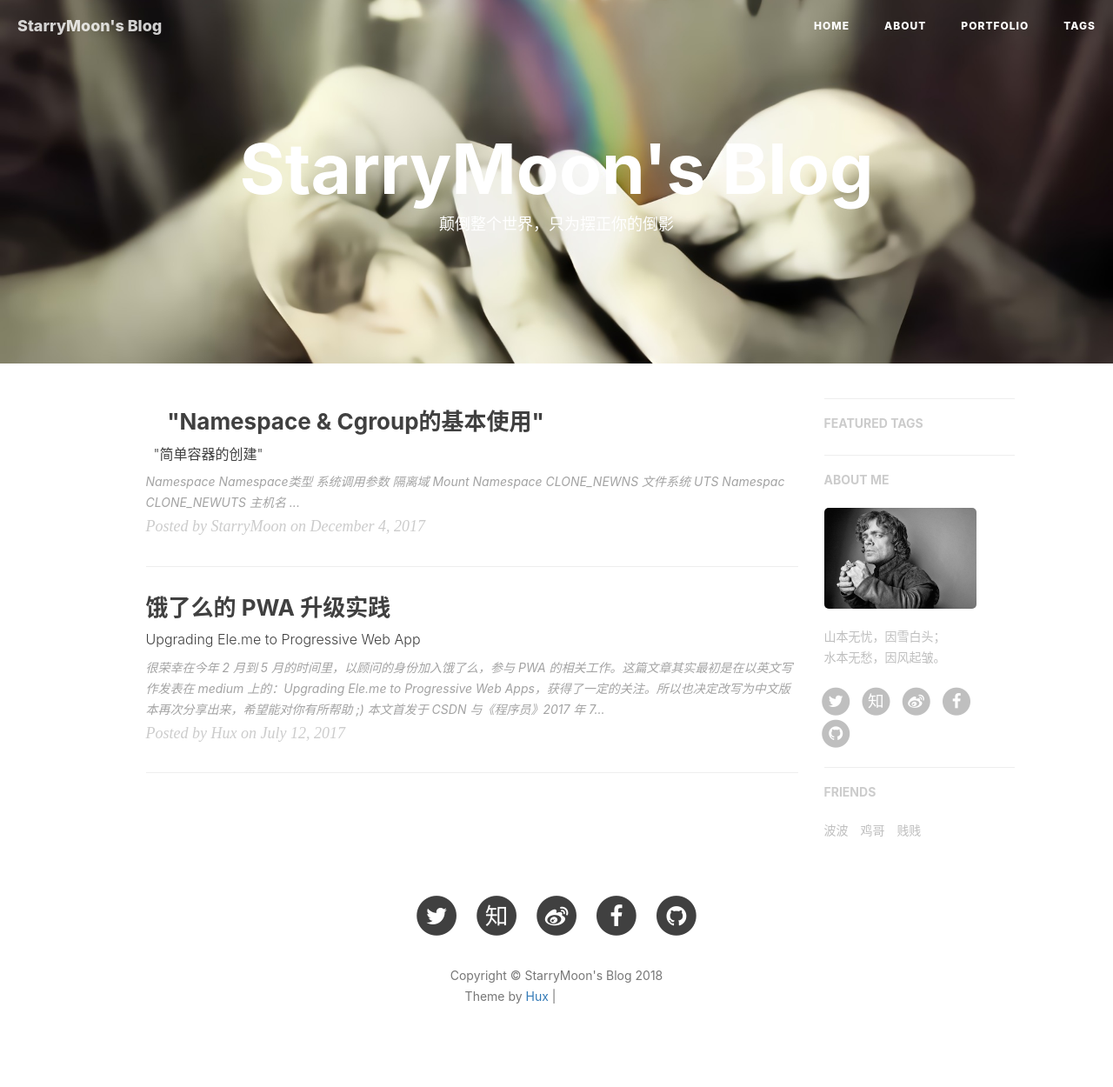
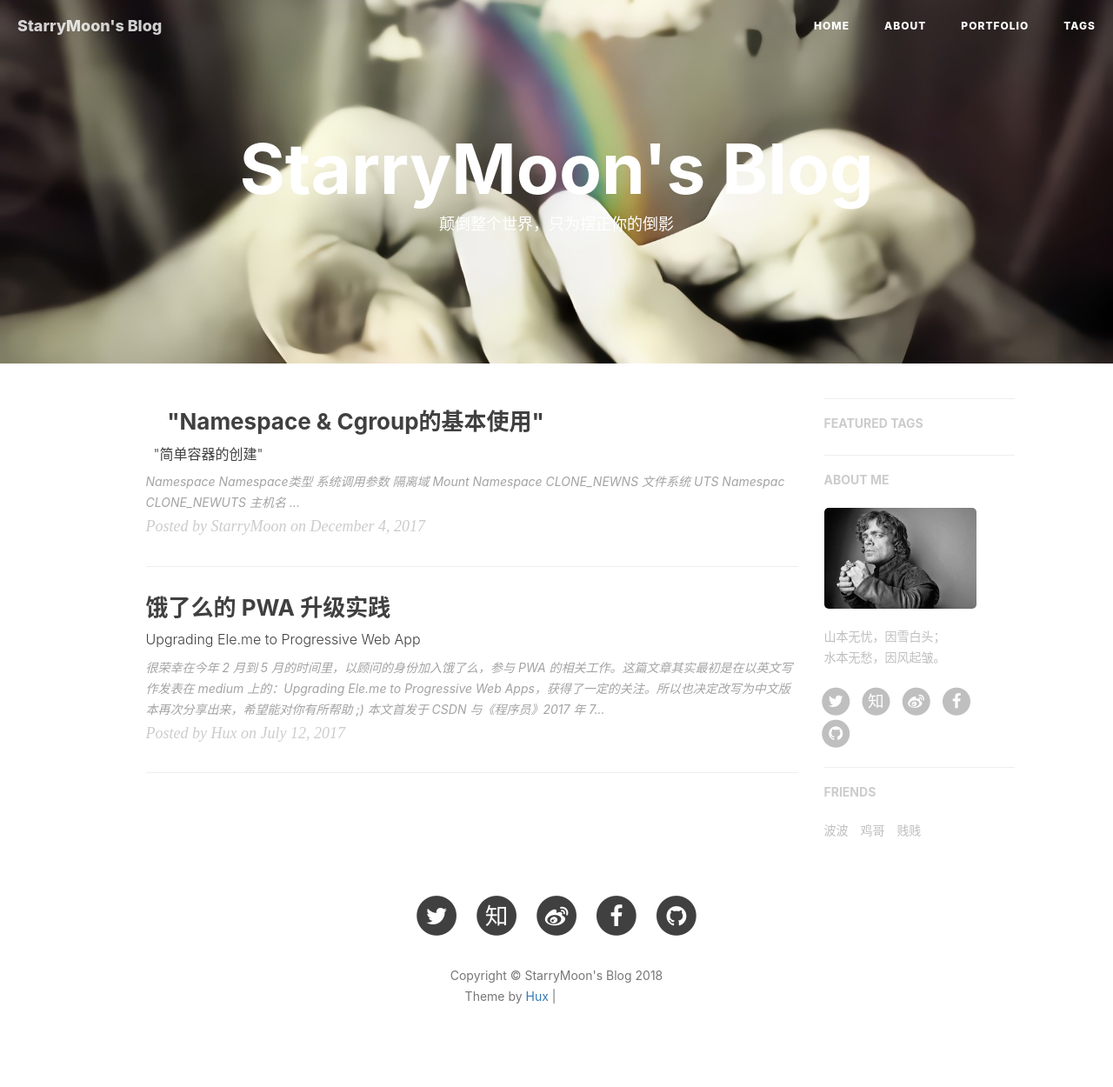
Before and after one commit to ZhuoHuang-HUST/zhuohuang-hust.github.io, a Jekyll site: the page built from index.html, in a window 1280 px wide. Shown: the whole page at 87% size. Built offline with Jekyll 4.4.1, drawn with Linux system fonts in a browser that asks for light colours; nearby versions of some CDN libraries; the list of posts is cut into pages by our own code; comment, search, counter and statistics services are not loaded; grey boxes are pictures that could not be loaded.

Commit message:
modified home pg

```diff
--- a/_config.yml
+++ b/_config.yml
@@ -1,7 +1,7 @@
 # Site settings
 title: StarryMoon's Blog
 SEOTitle: StarryMoon
-header-img: img/Rainbow_3.jpg
+header-img: img/Rainbow_4.jpg
 email: foggyrmail@gmail.com
 description: "这里是 @StarryMoon 的个人博客，与你一起发现更大的世界。"
 keyword: "StarryMoon"
```
Also changed, not shown: img/Rainbow_4.jpg (added).
